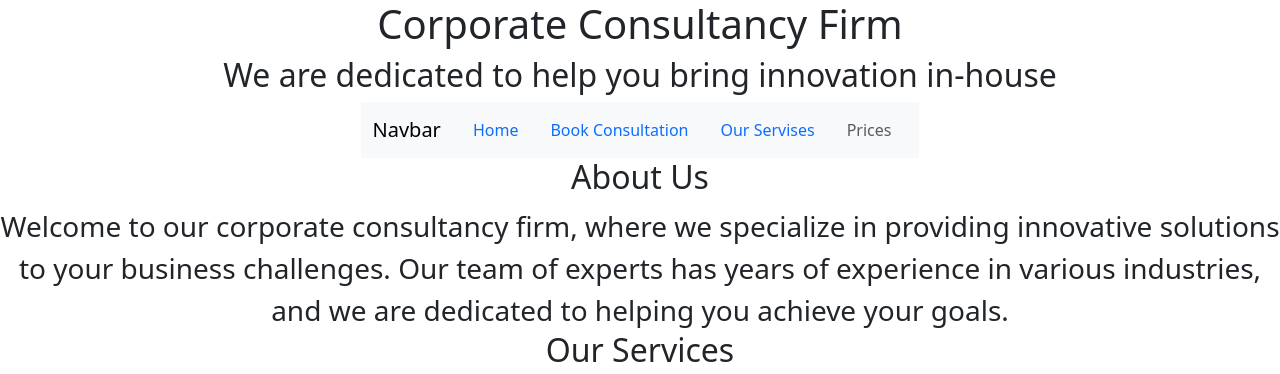
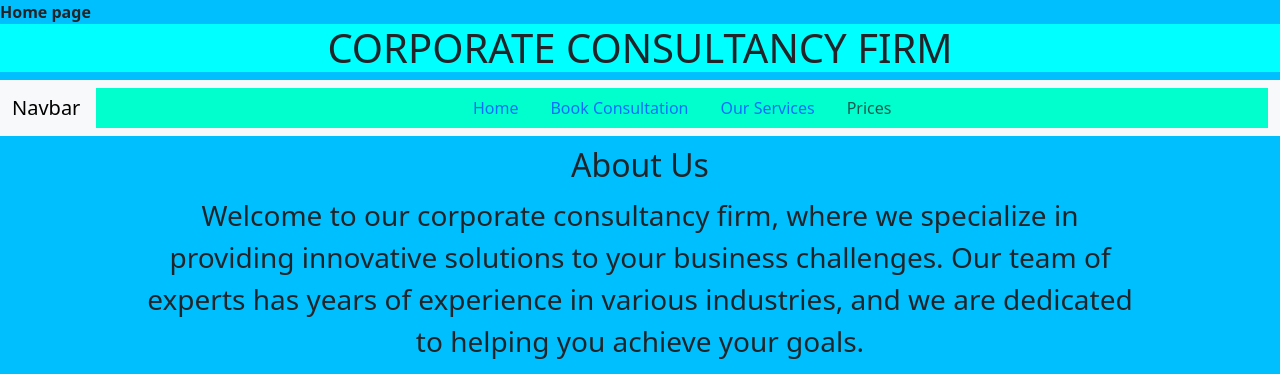
Before and after one commit to Tlotliso19/-Corporate-Consultancy-Firm, a Flask app: template templates/homepage.html in a window 1280 px wide. Shown: the top 374 px of the page. Run offline with Flask 3, Linux system fonts and the light colour scheme; the template is opened without the code that fills it, so the values that code supplies are empty; some libraries are stand-ins or nearby versions.

Commit message:
the website navbar is operational

```diff
--- a/app.py
+++ b/app.py
@@ -1,10 +1,18 @@
+
 import psycopg2
+from flask import Flask, render_template
+app = Flask(__name__)
+@app.route('/')
+def home():
+  return render_template('homepage.html')
 
-from flask import Flask, render_template
-app= Flask(__name__)
-@app.route('/')
-def hello_world():
-  return "hello world"
+@app.route('/Our-services')
+def services():
+  return render_template('services.html')
+
+@app.route('/Book-consultation')
+def book():
+  return render_template( 'index.html')
 
 if __name__=='__main__':
   app.run(host='0.0.0.0',debug=True)
--- a/pyproject.toml
+++ b/pyproject.toml
@@ -10,6 +10,8 @@ packages = [{include = "repl_nix_corporate_consultancy_firm"}]
 python = "^3.10"
 flask = "^3.0.2"
 psycopg2-binary = "^2.9.9"
+flask-nav = "^0.6"
+flask-navigation = "^0.2.0"
 
 
 [build-system]
--- /dev/null
+++ b/style.css
@@ -0,0 +1,4 @@
+html, body {
+  height: 100%;
+  width: 100%;
+}
--- /dev/null
+++ b/templates/home.html
@@ -0,0 +1,90 @@
+<!DOCTYPE html>
+<html lang="en">
+
+  <style>
+    .nav{justify-content:center;
+        background-color:rgb(0,255,205);
+        width:100%;}
+
+    .header{justify-content:center;
+            background-color:rgb(0,255,255);
+            width:100%;}
+
+    #services{
+      margin:auto;
+     display: inline-flex;
+  color:blue;
+    content-align: center;
+    display: flex;
+    justify-content: center;
+    font-size: 20px;}
+
+    p{ font-size:28px;
+     text-align:center;
+      margin-left:80px;
+      margin-right: 80px;
+      padding-left:60px;
+      padding-right:60px;}
+
+    .footer{background-color:rgb(0, 128, 255);}
+
+    .body{background-color:rgb(0, 191, 255);}
+
+    .button {
+      background-color: #04AA6D; /* Green */
+      border: none;
+      color: white;
+      padding: 60px auto;
+      text-align: center;
+      text-decoration: none;
+      display: inline-block;
+      font-size: 20px;
+        transition-duration: 0.4s;
+      }
+
+      .button:hover {
+      background-color: rgb(25,200,25)
+      color: white;
+    }
+
+    .heading{ margin: auto;
+            width: 100%;
+            border: auto;
+            padding: 10px;
+            text-align: center;}
+  </style>
+
+
+
+   <div class="grid text-center"> <head>  <meta charset="utf-8">
+  <meta name="viewport" content="width=device-width, initial-scale=1">
+
+  <div class=""><title>Corporate Consultancy Firm</title>
+    <link href="https://cdn.jsdelivr.net/npm/bootstrap@5.3.3/dist/css/bootstrap.min.css" rel="stylesheet" integrity="sha384-QWTKZyjpPEjISv5WaRU9OFeRpok6YctnYmDr5pNlyT2bRjXh0JMhjY6hW+ALEwIH" crossorigin="anonymous">
+      <h1 class= header>CORPORATE CONSULTANCY FIRM</h1>
+
+     </div>
+
+
+     </div>
+
+  {% include 'navpage.html'%}
+
+             </head> <body class='body'>
+
+              <div>
+                {% block content %}
+               {% endblock  %}
+                </div>
+               </div> <footer class='footer'>
+
+
+                <div> <img src="" alt= "logo" width="200" height="200">
+                 <button class='button'>Careers </button></div>
+                 <p><span>Location <em>Maseru</em></span> </p>
+                 <p>Copyright © 2023 Corporate Consultancy Firm</p>
+                 <C></C>
+                 <div class= email ><button class='button'> Contact Us</button> </div>
+
+               </footer></div>
+               </html>
--- a/templates/homepage.html
+++ b/templates/homepage.html
@@ -1,76 +1,34 @@
-<!DOCTYPE html>
-<html lang="en">
-  <style>
 
-    .nav{justify-content:center;}
-
-    #services{
-     display: inline-flex;
-    justify-content:lelf;
-  color:blue;}
-    p{ font-size:28px;}
-
-  </style>
-
-
-   <div class="grid text-center"> <head>  <meta charset="utf-8">
-  <meta name="viewport" content="width=device-width, initial-scale=1">
-
-  <div class=""><title>Corporate Consultancy Firm</title>
-   <link href="https://cdn.jsdelivr.net/npm/bootstrap@5.3.3/dist/css/bootstrap.min.css" rel="stylesheet" integrity="sha384-QWTKZyjpPEjISv5WaRU9OFeRpok6YctnYmDr5pNlyT2bRjXh0JMhjY6hW+ALEwIH" crossorigin="anonymous">
-      <h1 class= header>Corporate Consultancy Firm</h1>
-      <h2 class= header>We are dedicated to help you bring innovation in-house</h2>
-    <div class=nav><nav class="navbar navbar-expand-lg bg-body-tertiary">
-      <div class="container-fluid">
-        <a class="navbar-brand" href="#">Navbar</a>
-        <button class="navbar-toggler" type="button" data-bs-toggle="collapse" data-bs-target="#navbarNav" aria-controls="navbarNav" aria-expanded="false" aria-label="Toggle navigation">
-          <span class="navbar-toggler-icon"></span>
-        </button>
-        <div class="collapse navbar-collapse" id="navbarNav">
-          <ul class="nav justify-content-center">
-            <li class="nav-item">
-              <a class="nav-link active" aria-current="page" href="#">Home</a>
-            </li>
-            <li class="nav-item">
-              <a class="nav-link" href="#">Book Consultation</a>
-            </li>
-            <li class="nav-item">
-              <a class="nav-link" href="#">Our Servises</a>
-            </li>
-            <li class="nav-item">
-              <a class="nav-link disabled" aria-disabled="true">Prices</a>
-            </li>
-          </ul>
-        </div>
-      </div>
-    </nav></div> </div>
-
-             </head> <body>
+               <b>Home page</b>
 
 
 
+
+              {% extends "home.html" %}
+{% block content %}
+
                 <div>
-    <h2>About Us</h2>
-    <p class=nav>Welcome to our corporate consultancy firm, where we specialize in providing innovative solutions to your business challenges. Our team of experts has years of experience in various industries, and we are dedicated to helping you achieve your goals.</p>
-    <h2>Our Services</h2>
+    <h2 class='heading'>About Us</h2>
+    <p class=''>Welcome to our corporate consultancy firm, where we specialize in providing innovative solutions to your business challenges. Our team of experts has years of experience in various industries, and we are dedicated to helping you achieve your goals.</p>
 
-     <div id=services> <ul> <li class="list-group-item"><a href="#" class="list-group-item list-group-item-action">Business Planning</a></li>
+                  <h2 class='heading'>Our Services</h2>
+     <div id=services>  <ul> <li class="list-group-item"><a href="#" class="list-group-item list-group-item-action">Business Planning</a></li>
       <li class="list-group-item"><a href="#" class="list-group-item list-group-item-action">Financial Analysis</a></li>
       <li class="list-group-item"><a href="#" class="list-group-item list-group-item-action">Marketing Strategy</a></li>
       <li class="list-group-item"><a href="#" class="list-group-item list-group-item-action">Operations Consulting</a></li>
       <li class="list-group-item"><a href="#" class="list-group-item list-group-item-action">Project Management</a></li>
       <li class="list-group-item"><a href="#" class="list-group-item list-group-item-action"> Accounting and Financial Reporting </a></li>
     </ul> <img src="https://replit.com/@tlotlisomakobos/-Corporate-Consultancy-Firm#.git/static/DiSalvio_Articolo_Innovation_600x600.jpg " alt="Inovation at its core" class="img-fluid">  </div>
-    <h2>Contact Us</h2>
-    <p class=nav>If you have any questions or would like to discuss your business needs, please feel free to contact us using the form below or by email at <a href="mailto:tlotlisomakoboshane917@gmail.com">info@corporateconsultancyfirm.com</a>.</p>
+    <h2 class='heading'>Contact Us</h2>
+    <p class=''>If you have any questions or would like to discuss your business needs. Contact us using the form below or by email at <a href="mailto:tlotlisomakoboshane917@gmail.com">info@corporateconsultancyfirm.com</a> </p> </div>
 
 
 
 
 
    <div class= ""><img src='https://replit.com/@tlotlisomakobos/-Corporate-Consultancy-Firm#.git/static/C-2020-3-Hofland-01-groot%20(1).png'  class="img-fluid" width='200' height='200'>
-    <h2> My Potfolio of Evidence  </h2>
-     <h3> Machine Learning Models</h3>
+    <h2 class='heading'> My Potfolio of Evidence  </h2>
+     <h3 class='heading' > Machine Learning Models</h3>
      <p> First Model </p><p> Description</p>
   <div><p> TODO: An article </p> <img> </div>
      </div>
@@ -78,15 +36,5 @@
 
                </div>
 
-  </body> </div> <footer>
-
-
-    <img src="" alt= "logo" width="200" height="200">
-    <button>Careers </button>
-    <p><span>Location <em>Maseru</em></span> </p>
-    <p>Copyright © 2023 Corporate Consultancy Firm</p>
-    <C></C>
-    <div class= email ><P> Contact Us</P><button class= button> Contact</button></div>
-
-  </footer></div>
-  </html>
+  </body>
+  {% endblock %}
--- /dev/null
+++ b/templates/navpage.html
@@ -0,0 +1,24 @@
+<nav class="navbar navbar-expand-lg bg-body-tertiary">
+  <div class="container-fluid">
+    <a class="navbar-brand" href="#">Navbar</a>
+    <button class="navbar-toggler" type="button" data-bs-toggle="collapse" data-bs-target="#navbarNav" aria-controls="navbarNav" aria-expanded="false" aria-label="Toggle navigation">
+      <span class="navbar-toggler-icon"></span>
+    </button>
+    <div class="collapse navbar-collapse" id="navbarNav">
+      <ul class="nav justify-content-center">
+        <li class="nav-item">
+          <a class="nav-link active" aria-current="page" href="{{url_for('home')}}"">Home</a>
+        </li>
+        <li class="nav-item">
+          <a class="nav-link" href=" {{url_for('services')}}"">Book Consultation</a>
+        </li>
+        <li class="nav-item">
+          <a class="nav-link" href=" {{url_for('services')}}">Our Services</a></a>
+        </li>
+        <li class="nav-item">
+          <a class="nav-link disabled" aria-disabled="true">Prices</a>
+        </li>
+      </ul>
+    </div>
+  </div>
+</nav>
```
Also changed, not shown: templates/index.html (added, +10 -0 lines), templates/model_files/ml_model.py (added, +18 -0 lines), templates/services.html (+50 -1 lines), templates/styles.css (added, +53 -0 lines), script.js (added), templates/form.html (added), templates/model_files/__init__.py (added), 5 other files.
